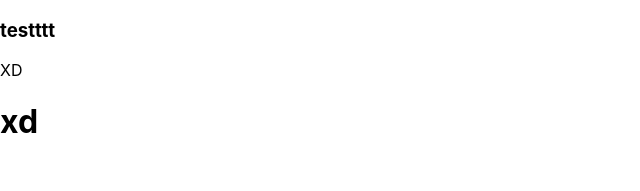
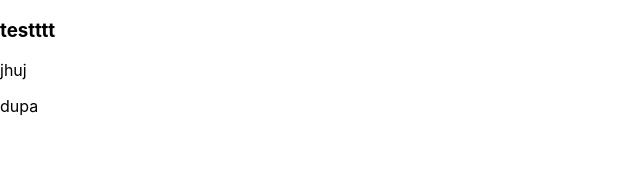
Before and after one commit to Palmer786/diet-app, a React (Create React App) app: page / in a window 1280 px wide. Shown: the top 191 px of the page, without its empty margins (0-640 px from the left). Built offline with nearby package versions, Linux system fonts and the light colour scheme.

Commit message:
added huj i dupa

```diff
--- a/src/App.js
+++ b/src/App.js
@@ -4,8 +4,8 @@ const App = () => {
   return (
     <div>
       <h3>testttt</h3>
-      <p>XD</p>
-      <h1>xd</h1>
+      <p>jhuj</p>
+      <p>dupa</p>
     </div>
   );
 };
```
